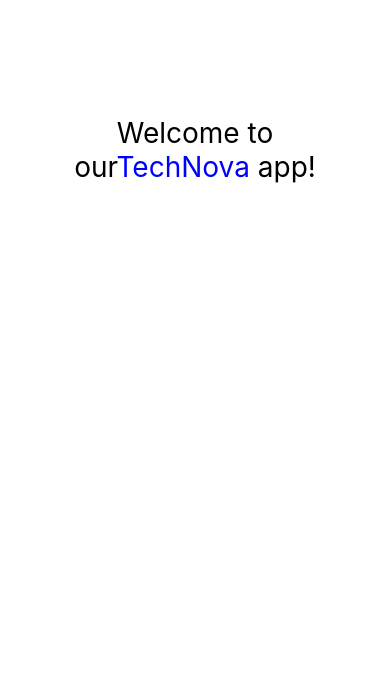
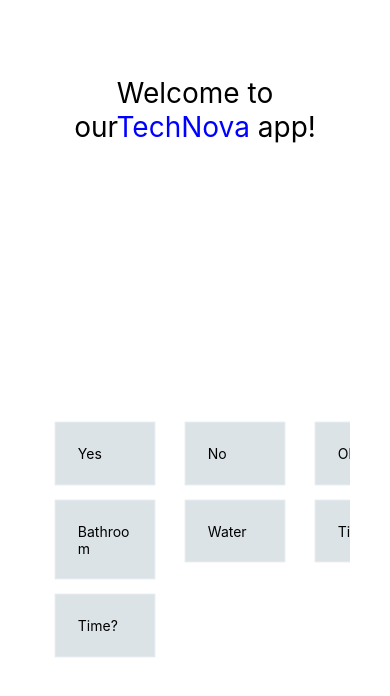
Before and after one commit to linnall/TechNova, a React Native app: screen / in a window 390 px wide. Shown: the top 696 px of the page. Built offline with nearby package versions, Linux system fonts and the light colour scheme.

Commit message:
display daily words on main page

```diff
--- a/components/MainPage.js
+++ b/components/MainPage.js
@@ -7,7 +7,9 @@
   constructor(props) {
     super(props);
     this.state = {
-      selectedTopic: '',
+      selectedTopic: 'daily',
+      selectedTopicId: -1,
+      selectedItemId: -1,
     }
   }
 
@@ -17,7 +19,7 @@
     //   .then(res => {
     //     this.setState({
     //       ...this.state,
-    //       currentWeather: res.data.consolidated_weather[0].weather_state_name
+    //       topics: res.data.topics,
     //     })
     //   }).catch(err => {
     //     console.log(err);
@@ -80,8 +82,8 @@
         <View style={styles.headerContent}>
           <Text style={styles.homeTitle}>Welcome to our<Text style={styles.blueText}>TechNova</Text> app!</Text>
         </View>
-        <TopicsList data={this.state.topics} />
-        <SelectedTopic vocab={this.state['selectedTopic']} size={100} />
+        <TopicsList data={this.state.topics} selectedTopicId={this.state.selectedTopicId}/>
+        <SelectedTopic vocab={this.state[this.state.selectedTopic]} size={100} />
       </SafeAreaView>
     )
   }
@@ -98,8 +100,8 @@
     alignSelf: "stretch",
     justifyContent: "center",
     height: 200,
-    marginTop: 50,
-    marginBottom: 20,
+    marginTop: 10,
+    marginBottom: 10,
     backgroundColor: "#ffffff",
   },
   homeTitle: {
--- a/components/SelectedTopic.js
+++ b/components/SelectedTopic.js
@@ -1,4 +1,4 @@
-import React, { useState } from "react";
+import React from "react";
 import VocabCard from "./VocabCard";
 import { FlatList } from 'react-native';
 
@@ -8,10 +8,9 @@
 */
 
 export default function SelectedTopic(props) {
-  const [selectedId, setSelectedId] = useState(null);
   const renderItem =  ({ item }) => {
-    const backgroundColor = item.id === selectedId ? "#5aaef2" : "#dce3e6";
-    const color = item.id === selectedId ? 'white' : 'black';
+    const backgroundColor = item.id === props.selectedItemId ? "#5aaef2" : "#dce3e6";
+    const color = item.id === props.selectedItemId ? 'white' : 'black';
 
     return (
       <VocabCard
--- a/components/TopicsList.js
+++ b/components/TopicsList.js
@@ -1,5 +1,5 @@
-import React, { useState } from "react";
-import { Text, StyleSheet, TouchableOpacity, FlatList } from 'react-native';
+import React from "react";
+import { Text, TouchableOpacity, FlatList } from 'react-native';
 
 /* props:
     topics
```
